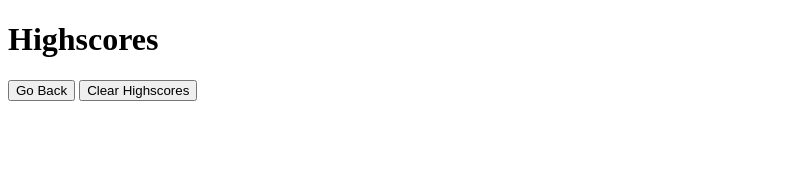
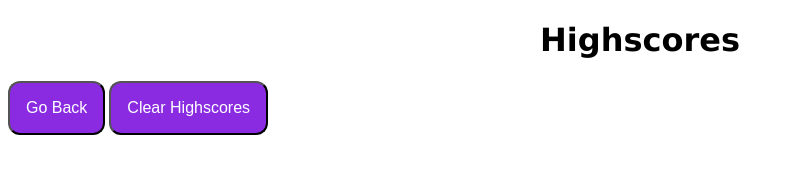
Before and after one commit to leuge/quiz-challenge-, a plain HTML site: page highscore.html in a window 1280 px wide. Shown: the whole page, without its empty margins (0-794 px from the left). Drawn offline with Linux system fonts and the light colour scheme; files that its build step writes are made by us from their sources; files whose address does not match are found by name.

Commit message:
edit stylesheet link

```diff
--- a/highscore.html
+++ b/highscore.html
@@ -6,7 +6,7 @@
     <meta http-equiv="X-UA-Compatible" content="ie=edge" />
     <title>Highscores</title>
 
-    <link rel="stylesheet" href="./assets/css/styles.css" />
+    <link rel="stylesheet" href="./develop/style/style.css" />
   </head>
 
   <body>
```
